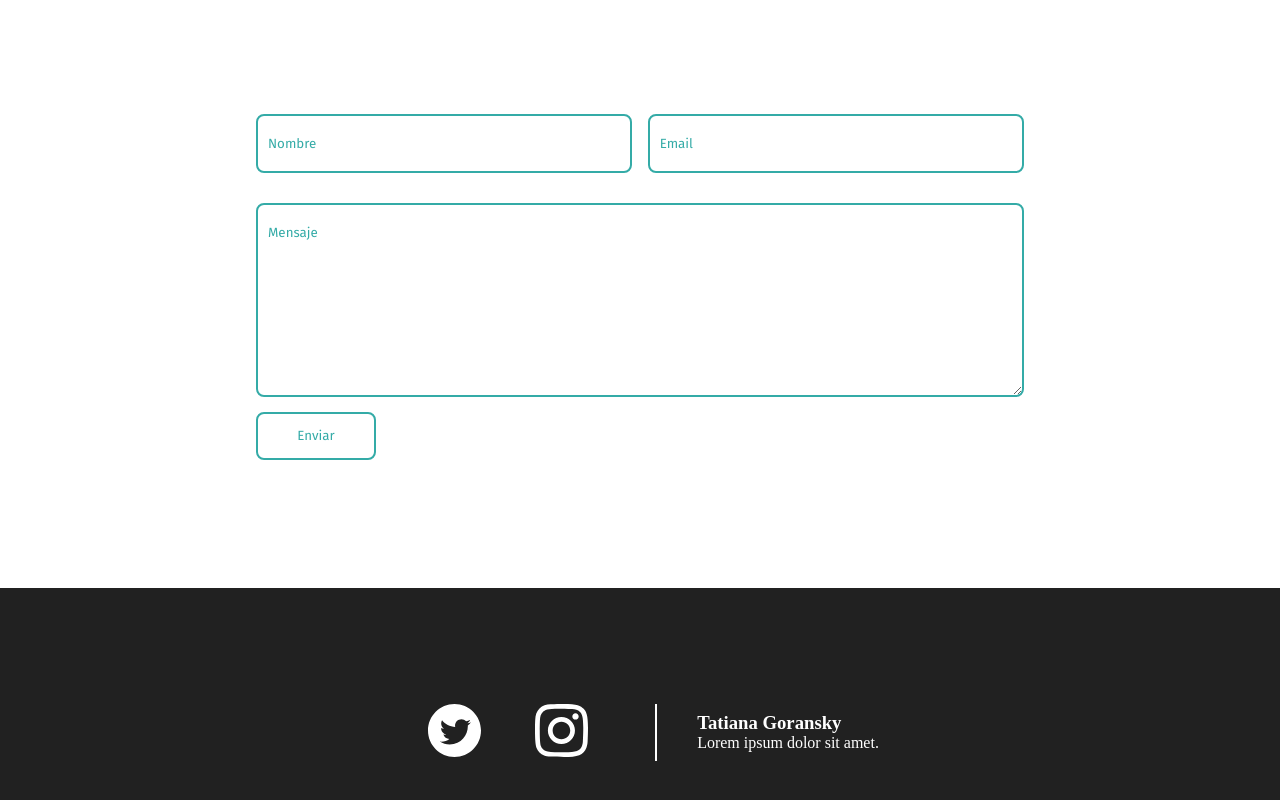
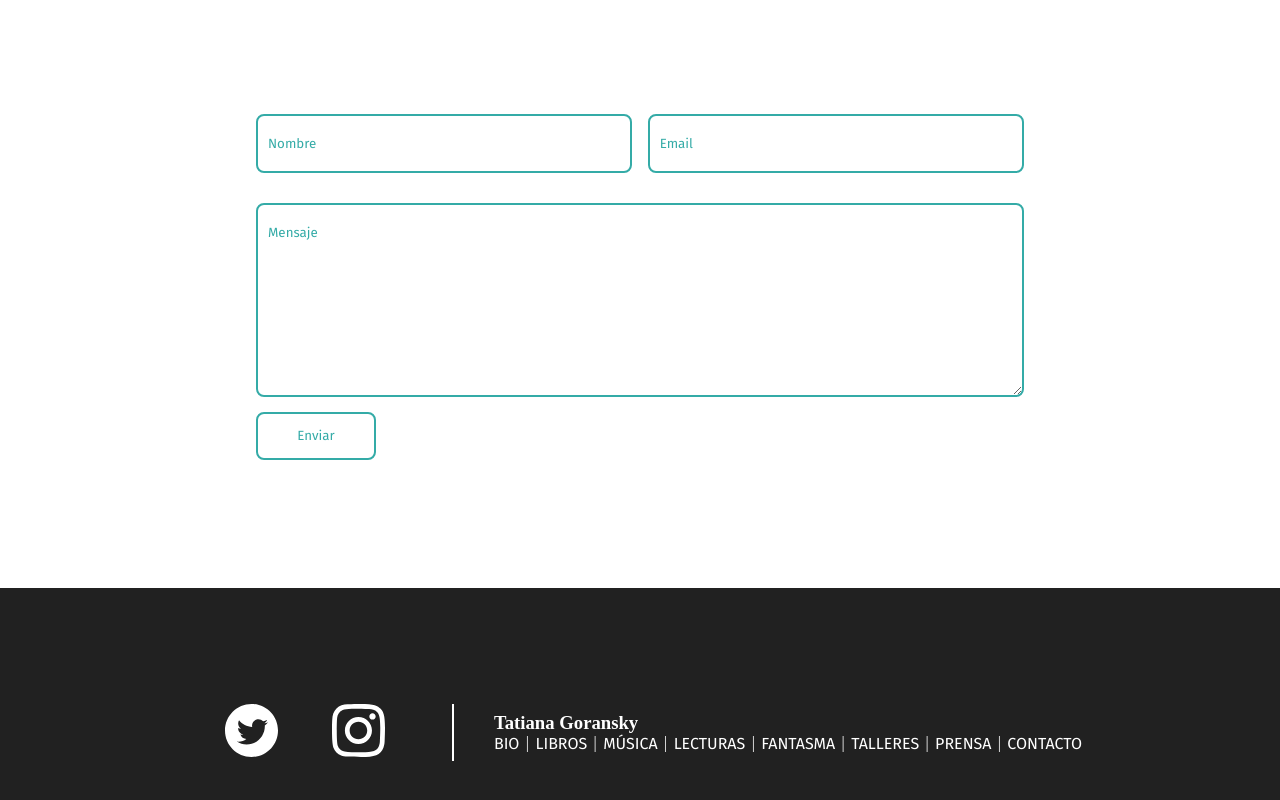
Before and after one commit to pacodinucci/tatiana, a React (Vite) app: page / in a window 1280 px wide. Shown: the part 2769-3569 px from the top of the page. Built offline with nearby package versions, Linux system fonts and the light colour scheme; a web font is replaced by a local one.

Commit message:
footer update

```diff
--- a/src/components/Footer.jsx
+++ b/src/components/Footer.jsx
@@ -13,7 +13,23 @@ function Footer() {
                 </div>
                 <div className={styles.textos_footer}>
                     <h3>Tatiana Goransky</h3>
-                    <p>Lorem ipsum dolor sit amet.</p>
+                    <ul className={styles.links}>
+                        <li><a href="">BIO</a></li>
+                        <li>|</li>
+                        <li><a href="">LIBROS</a></li>
+                        <li>|</li>
+                        <li><a href="">MÚSICA</a></li>
+                        <li>|</li>
+                        <li><a href="">LECTURAS</a></li>
+                        <li>|</li>
+                        <li><a href="">FANTASMA</a></li>
+                        <li>|</li>
+                        <li><a href="">TALLERES</a></li>
+                        <li>|</li>
+                        <li><a href="">PRENSA</a></li>
+                        <li>|</li>
+                        <li><a href="">CONTACTO</a></li>
+                    </ul>
                 </div>
             </div>
         </footer>
--- a/src/styles/Footer.module.css
+++ b/src/styles/Footer.module.css
@@ -30,3 +30,15 @@
     font-family: Laila;
     font-weight: 400;
 }
+
+.links {
+    display: flex;
+    list-style: none;
+    gap: .5vw;
+}
+
+.links a {
+    text-decoration: none;
+    color: white;
+    font-family: Fira Sans;
+}
```
